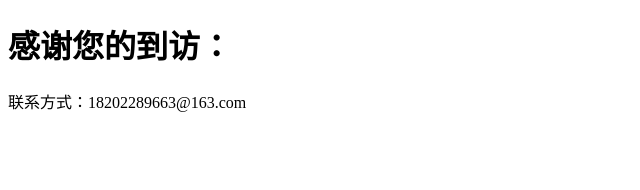
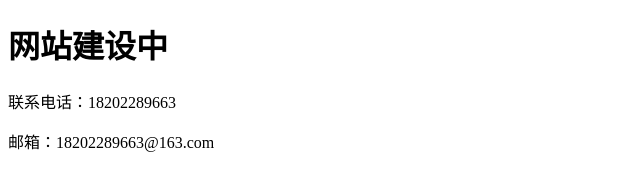
Before and after one commit to minghui001/tjbeisucn, a plain HTML site: page index.html in a window 1280 px wide. Shown: the whole page, without its empty margins (0-640 px from the left). Drawn offline with Linux system fonts and the light colour scheme.

Commit message:
更新联系方式

```diff
--- a/index.html
+++ b/index.html
@@ -5,7 +5,8 @@
 <title>天津北宿科技有限公司</title>
 </head>
 <body>
-    <h1>感谢您的到访：</h1>
-    <p>联系方式：18202289663@163.com</p>
+    <h1>网站建设中</h1>
+    <p>联系电话：18202289663</p>
+    <p>邮箱：18202289663@163.com</p>
 </body>
 </html>
```
